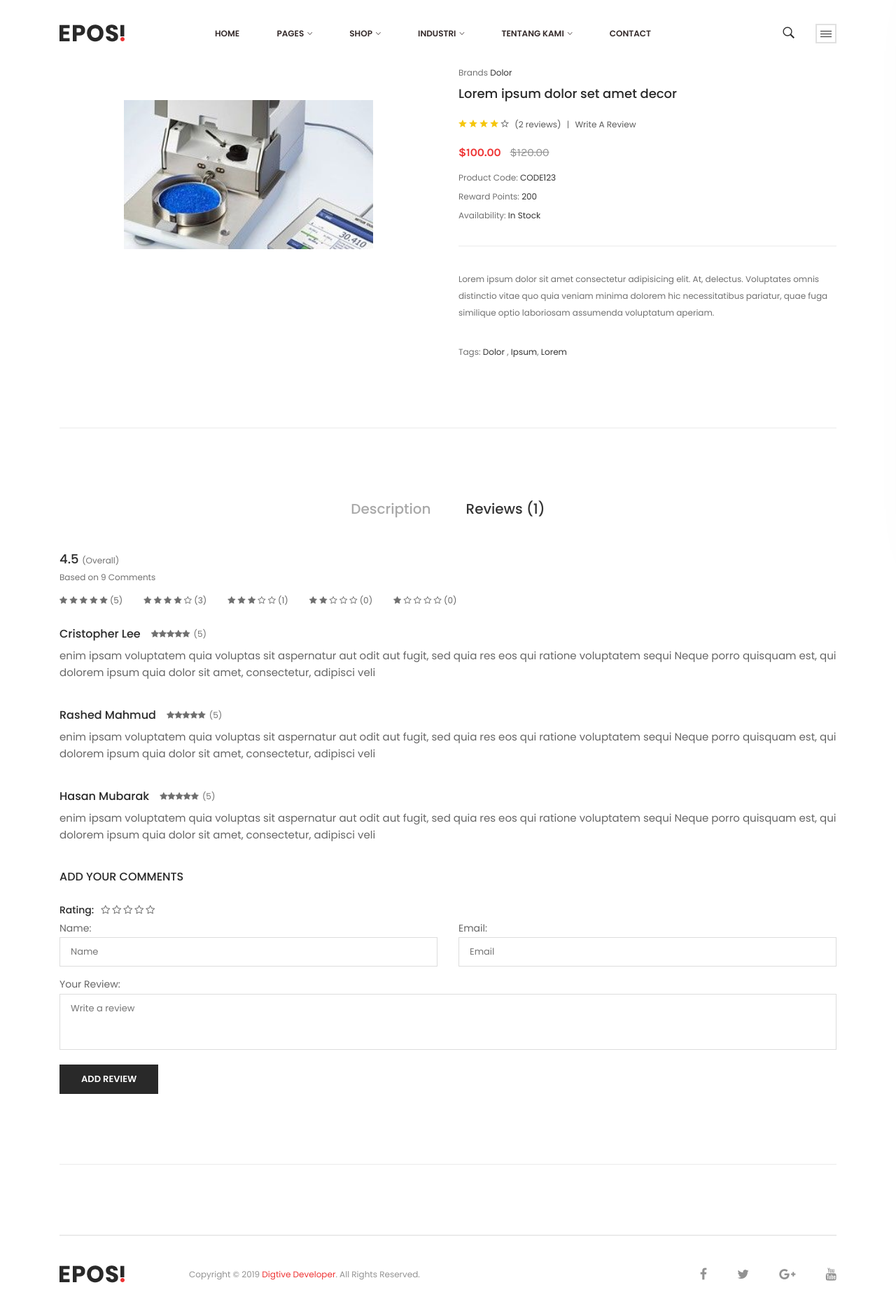
After one commit to ryandwijaya/multiscale, a CodeIgniter app: page /multiscale/index.php/frontend/productcontroller/index in a window 1280 px wide, after a click on "Reviews (1)". The commit adds this page. Shown: the whole page at 70% size. Run offline with CodeIgniter, Linux system fonts and the light colour scheme; some web fonts are replaced.

```diff
--- a/application/config/routes.php
+++ b/application/config/routes.php
@@ -8,7 +8,10 @@ defined('BASEPATH') OR exit('No direct script access allowed');
 
 
 	$route['dashboard'] = 'backend/DashboardController/index';
+
+
 	$route['contact'] = 'frontend/ContactController/index';
+	$route['product'] = 'frontend/ProductController/index';
 
 
 
--- /dev/null
+++ b/application/controllers/frontend/ProductController.php
@@ -0,0 +1,20 @@
+<?php
+defined('BASEPATH') OR exit('No direct script access allowed');
+
+class ProductController extends CI_Controller
+{
+
+    public function __construct()
+    {
+        parent::__construct();
+    }
+
+    public function index()
+    {
+
+        $this->load->view('frontend/templates/header');
+        $this->load->view('frontend/product/single_product');
+        $this->load->view('frontend/templates/footer');
+    }
+
+}
--- a/application/views/frontend/contact/index.php
+++ b/application/views/frontend/contact/index.php
@@ -34,7 +34,7 @@
 
                                         <div class="single-contact-block">
                                             <h4><i class="fa fa-phone"></i> Phone</h4>
-                                            <p>Mobile: <a href="https://api.whatsapp.com/send?phone=6282385554897"></a> +62-823-8555-4897</p>
+                                            <p>Mobile: <a href="https://api.whatsapp.com/send?phone=6282385554897"></a> +628-23-8555-4897</p>
                                         </div>
 
                                         <!--=======  End of single contact block  =======-->
--- /dev/null
+++ b/application/views/frontend/product/single_product.php
@@ -0,0 +1,278 @@
+<div class="page-content-area">
+        <div class="container">
+            <div class="row">
+                <div class="col-lg-12">
+                    <!--=======  page wrapper  =======-->
+                    <div class="page-wrapper">
+                        <div class="page-content-wrapper">
+                            <!--=======  single product main content area  =======-->
+                            <div class="single-product-main-content-area section-space">
+                                <div class="row">
+                                    <div class="col-lg-6">
+                                        <!--=======  product details slider area  =======-->
+
+                                        <div class="product-details-slider-area">
+
+
+                                            <div class="big-image-wrapper">
+
+                                                <div class="product-details-big-image-slider-wrapper product-details-big-image-slider-wrapper--bottom-space ht-slick-slider" data-slick-setting='{
+                                                    "slidesToShow": 1,
+                                                    "slidesToScroll": 1,
+                                                    "arrows": false,
+                                                    "autoplay": false,
+                                                    "autoplaySpeed": 5000,
+                                                    "fade": true,
+                                                    "speed": 500,
+                                                    "prevArrow": {"buttonClass": "slick-prev", "iconClass": "fa fa-angle-left" },
+                                                    "nextArrow": {"buttonClass": "slick-next", "iconClass": "fa fa-angle-right" }
+                                                }' data-slick-responsive='[
+                                                    {"breakpoint":1501, "settings": {"slidesToShow": 1, "arrows": false} },
+                                                    {"breakpoint":1199, "settings": {"slidesToShow": 1, "arrows": false} },
+                                                    {"breakpoint":991, "settings": {"slidesToShow": 1, "arrows": false, "slidesToScroll": 1} },
+                                                    {"breakpoint":767, "settings": {"slidesToShow": 1, "arrows": false, "slidesToScroll": 1} },
+                                                    {"breakpoint":575, "settings": {"slidesToShow": 1, "arrows": false, "slidesToScroll": 1} },
+                                                    {"breakpoint":479, "settings": {"slidesToShow": 1, "arrows": false, "slidesToScroll": 1} }
+                                                ]'>
+                                                    <div class="single-image text-center p-5">
+                                                        <img src="<?= base_url() ?>assets/frontend/img/product-neraca/moisture.jpeg" class="img-fluid" alt="" style="width: 80%; margin:0 auto;">
+                                                    </div>
+
+                                                </div>
+                                            </div>
+
+
+
+                                        </div>
+
+                                        <!--=======  End of product details slider area  =======-->
+                                    </div>
+                                    <div class="col-lg-6">
+                                        <!--=======  single product content description  =======-->
+                                        <div class="single-product-content-description">
+                                            <p class="single-info">Brands <a href="shop-left-sidebar.html">Dolor</a> </p>
+                                            <h4 class="product-title">Lorem ipsum dolor set amet decor</h4>
+                                            <div class="product-rating">
+                                                <span class="rating">
+                                                    <i class="ion-android-star active"></i>
+                                                    <i class="ion-android-star active"></i>
+                                                    <i class="ion-android-star active"></i>
+                                                    <i class="ion-android-star active"></i>
+                                                    <i class="ion-android-star-outline"></i>
+                                                </span>
+
+                                                <span class="review-count"> <a href="#">(2 reviews)</a> | <a href="#">Write A Review</a> </span>
+                                            </div>
+
+                                            <p class="single-grid-product__price"><span class="discounted-price">$100.00</span> <span class="main-price discounted">$120.00</span></p>
+
+                                            <p class="single-info">Product Code: <span class="value">CODE123</span> </p>
+                                            <p class="single-info">Reward Points: <span class="value">200</span> </p>
+                                            <p class="single-info">Availability: <span class="value">In Stock</span> </p>
+
+                                            <p class="product-description">Lorem ipsum dolor sit amet consectetur adipisicing elit. At, delectus. Voluptates omnis distinctio vitae quo quia veniam minima dolorem hic necessitatibus pariatur, quae fuga similique optio laboriosam assumenda voluptatum aperiam.</p>
+
+                                            <!-- <div class="product-countdown" data-countdown="2019/09/01"></div> -->
+
+
+
+
+                                            <p class="single-info mb-0">Tags: <a href="shop-left-sidebar.html">Dolor</a> , <a href="shop-left-sidebar.html">Ipsum</a>, <a href="shop-left-sidebar.html">Lorem</a> </p>
+
+
+                                        </div>
+                                        <!--=======  End of single product content description  =======-->
+                                    </div>
+                                </div>
+                            </div>
+                            <!--=======  End of single product main content area  =======-->
+                            <!--=======  product description review   =======-->
+
+                            <div class="product-description-review-area">
+                                <div class="row">
+                                    <div class="col-lg-12">
+                                        <!--=======  product description review container  =======-->
+
+                                        <div class="tab-slider-wrapper product-description-review-container  section-space--inner">
+                                            <nav>
+                                                <div class="nav nav-tabs justify-content-center" id="nav-tab" role="tablist">
+                                                    <a class="nav-item nav-link active" id="description-tab" data-toggle="tab" href="#product-description" role="tab" aria-selected="true">Description</a>
+                                                    <a class="nav-item nav-link" id="review-tab" data-toggle="tab" href="#review" role="tab" aria-selected="false">Reviews (1)</a>
+                                                </div>
+                                            </nav>
+                                            <div class="tab-content" id="nav-tabContent">
+                                                <div class="tab-pane fade show active" id="product-description" role="tabpanel" aria-labelledby="description-tab">
+                                                    <!--=======  product description  =======-->
+
+                                                    <div class="product-description">
+                                                        <p>Lorem ipsum dolor sit amet, consectetur adipiscing elit. Nam fringilla augue nec est tristique auctor. Donec non est at libero vulputate rutrum. Morbi ornare lectus quis justo gravida semper. Nulla tellus mi, vulputate adipiscing cursus eu, suscipit id nulla.</p>
+
+                                                        <p>Pellentesque aliquet, sem eget laoreet ultrices, ipsum metus feugiat sem, quis fermentum turpis eros eget velit. Donec ac tempus ante. Fusce ultricies massa massa. Fusce aliquam, purus eget sagittis vulputate, sapien libero hendrerit est, sed commodo augue nisi non neque. Lorem ipsum dolor sit amet, consectetur adipiscing elit. Sed tempor, lorem et placerat vestibulum, metus nisi posuere nisl, in accumsan elit odio quis mi. Cras neque metus, consequat et blandit et, luctus a nunc. Etiam gravida vehicula tellus, in imperdiet ligula euismod eget.</p>
+                                                    </div>
+
+                                                    <!--=======  End of product description  =======-->
+                                                </div>
+                                                <div class="tab-pane fade" id="review" role="tabpanel" aria-labelledby="review-tab">
+                                                    <!--=======  review content  =======-->
+
+                                                    <div class="product-rating-wrap">
+                                                        <div class="pro-avg-rating">
+                                                            <h4>4.5 <span>(Overall)</span></h4>
+                                                            <span>Based on 9 Comments</span>
+                                                        </div>
+                                                        <div class="rating-list">
+                                                            <div class="sin-list float-left">
+                                                                <i class="fa fa-star"></i>
+                                                                <i class="fa fa-star"></i>
+                                                                <i class="fa fa-star"></i>
+                                                                <i class="fa fa-star"></i>
+                                                                <i class="fa fa-star"></i>
+                                                                <span>(5)</span>
+                                                            </div>
+                                                            <div class="sin-list float-left">
+                                                                <i class="fa fa-star"></i>
+                                                                <i class="fa fa-star"></i>
+                                                                <i class="fa fa-star"></i>
+                                                                <i class="fa fa-star"></i>
+                                                                <i class="fa fa-star-o"></i>
+                                                                <span>(3)</span>
+                                                            </div>
+                                                            <div class="sin-list float-left">
+                                                                <i class="fa fa-star"></i>
+                                                                <i class="fa fa-star"></i>
+                                                                <i class="fa fa-star"></i>
+                                                                <i class="fa fa-star-o"></i>
+                                                                <i class="fa fa-star-o"></i>
+                                                                <span>(1)</span>
+                                                            </div>
+                                                            <div class="sin-list float-left">
+                                                                <i class="fa fa-star"></i>
+                                                                <i class="fa fa-star"></i>
+                                                                <i class="fa fa-star-o"></i>
+                                                                <i class="fa fa-star-o"></i>
+                                                                <i class="fa fa-star-o"></i>
+                                                                <span>(0)</span>
+                                                            </div>
+                                                            <div class="sin-list float-left">
+                                                                <i class="fa fa-star"></i>
+                                                                <i class="fa fa-star-o"></i>
+                                                                <i class="fa fa-star-o"></i>
+                                                                <i class="fa fa-star-o"></i>
+                                                                <i class="fa fa-star-o"></i>
+                                                                <span>(0)</span>
+                                                            </div>
+                                                        </div>
+                                                        <div class="ratings-wrapper">
+
+                                                            <div class="sin-ratings">
+                                                                <div class="rating-author">
+                                                                    <h3>Cristopher Lee</h3>
+                                                                    <div class="rating-star">
+                                                                        <i class="fa fa-star"></i>
+                                                                        <i class="fa fa-star"></i>
+                                                                        <i class="fa fa-star"></i>
+                                                                        <i class="fa fa-star"></i>
+                                                                        <i class="fa fa-star"></i>
+                                                                        <span>(5)</span>
+                                                                    </div>
+                                                                </div>
+                                                                <p>enim ipsam voluptatem quia voluptas sit
+                                                                    aspernatur aut odit aut fugit, sed quia res eos
+                                                                    qui ratione voluptatem sequi Neque porro
+                                                                    quisquam est, qui dolorem ipsum quia dolor sit
+                                                                    amet, consectetur, adipisci veli</p>
+                                                            </div>
+
+                                                            <div class="sin-ratings">
+                                                                <div class="rating-author">
+                                                                    <h3>Rashed Mahmud</h3>
+                                                                    <div class="rating-star">
+                                                                        <i class="fa fa-star"></i>
+                                                                        <i class="fa fa-star"></i>
+                                                                        <i class="fa fa-star"></i>
+                                                                        <i class="fa fa-star"></i>
+                                                                        <i class="fa fa-star"></i>
+                                                                        <span>(5)</span>
+                                                                    </div>
+                                                                </div>
+                                                                <p>enim ipsam voluptatem quia voluptas sit
+                                                                    aspernatur aut odit aut fugit, sed quia res eos
+                                                                    qui ratione voluptatem sequi Neque porro
+                                                                    quisquam est, qui dolorem ipsum quia dolor sit
+                                                                    amet, consectetur, adipisci veli</p>
+                                                            </div>
+
+                                                            <div class="sin-ratings">
+                                                                <div class="rating-author">
+                                                                    <h3>Hasan Mubarak</h3>
+                                                                    <div class="rating-star">
+                                                                        <i class="fa fa-star"></i>
+                                                                        <i class="fa fa-star"></i>
+                                                                        <i class="fa fa-star"></i>
+                                                                        <i class="fa fa-star"></i>
+                                                                        <i class="fa fa-star"></i>
+                                                                        <span>(5)</span>
+                                                                    </div>
+                                                                </div>
+                                                                <p>enim ipsam voluptatem quia voluptas sit
+                                                                    aspernatur aut odit aut fugit, sed quia res eos
+                                                                    qui ratione voluptatem sequi Neque porro
+                                                                    quisquam est, qui dolorem ipsum quia dolor sit
+                                                                    amet, consectetur, adipisci veli</p>
+                                                            </div>
+
+                                                        </div>
+                                                        <div class="rating-form-wrapper fix">
+                                                            <h3>Add your Comments</h3>
+                                                            <form action="#">
+                                                                <div class="rating-form row">
+                                                                    <div class="col-12 mb-15">
+                                                                        <h5>Rating:</h5>
+                                                                        <div class="rating-star fix">
+                                                                            <i class="fa fa-star-o"></i>
+                                                                            <i class="fa fa-star-o"></i>
+                                                                            <i class="fa fa-star-o"></i>
+                                                                            <i class="fa fa-star-o"></i>
+                                                                            <i class="fa fa-star-o"></i>
+                                                                        </div>
+                                                                    </div>
+                                                                    <div class="col-md-6 col-12 form-group">
+                                                                        <label for="name">Name:</label>
+                                                                        <input id="name" placeholder="Name" type="text">
+                                                                    </div>
+                                                                    <div class="col-md-6 col-12 form-group">
+                                                                        <label for="email">Email:</label>
+                                                                        <input id="email" placeholder="Email" type="text">
+                                                                    </div>
+                                                                    <div class="col-12 form-group">
+                                                                        <label for="your-review">Your Review:</label>
+                                                                        <textarea name="review" id="your-review" placeholder="Write a review"></textarea>
+                                                                    </div>
+                                                                    <div class="col-12">
+                                                                        <input value="add review" type="submit">
+                                                                    </div>
+                                                                </div>
+                                                            </form>
+                                                        </div>
+                                                    </div>
+
+                                                    <!--=======  End of review content  =======-->
+                                                </div>
+                                            </div>
+                                        </div>
+
+                                        <!--=======  End of product description review container  =======-->
+                                    </div>
+                                </div>
+                            </div>
+
+                            <!--=======  End of product description review   =======-->
+
+                        </div>
+                    </div>
+                    <!--=======  End of page wrapper  =======-->
+                </div>
+            </div>
+        </div>
+    </div>
+    <!--====================  End of page content area  ====================-->
--- a/application/views/frontend/templates/header.php
+++ b/application/views/frontend/templates/header.php
@@ -42,7 +42,7 @@
                         <div class="navigation-menu-wrapper">
                             <nav>
                                 <ul>
-                                     <li><a href="#">HOME</a></li>
+                                     <li><a href="<?= base_url() ?>">HOME</a></li>
 
                                     <li class="menu-item-has-children"><a href="#">PAGES</a>
                                         <ul class="sub-menu">
```
Also changed, not shown: application/views/testt.php (+50 -50 lines).
